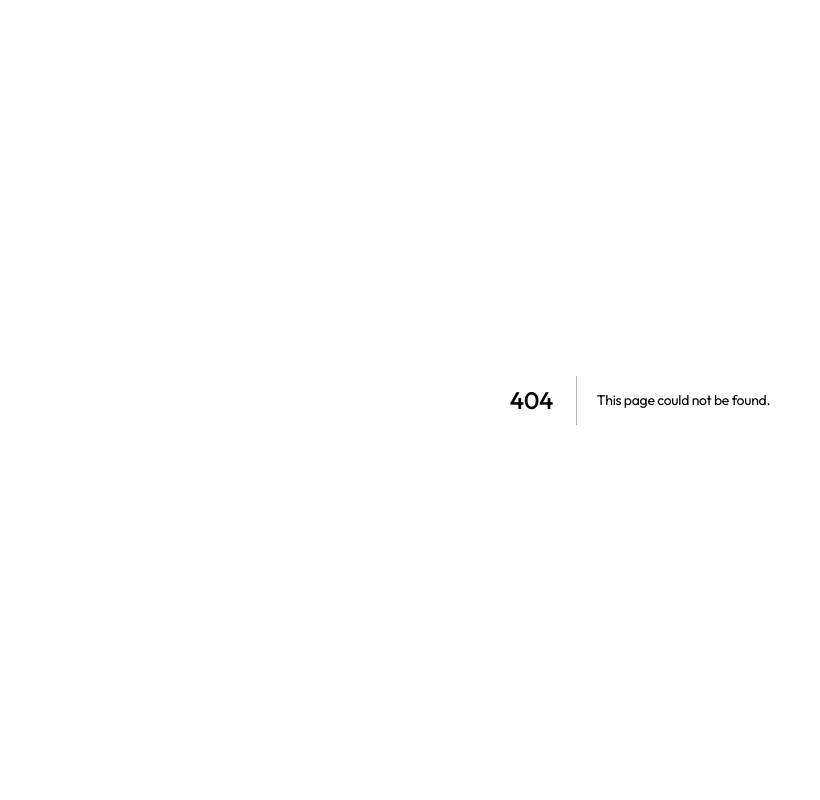
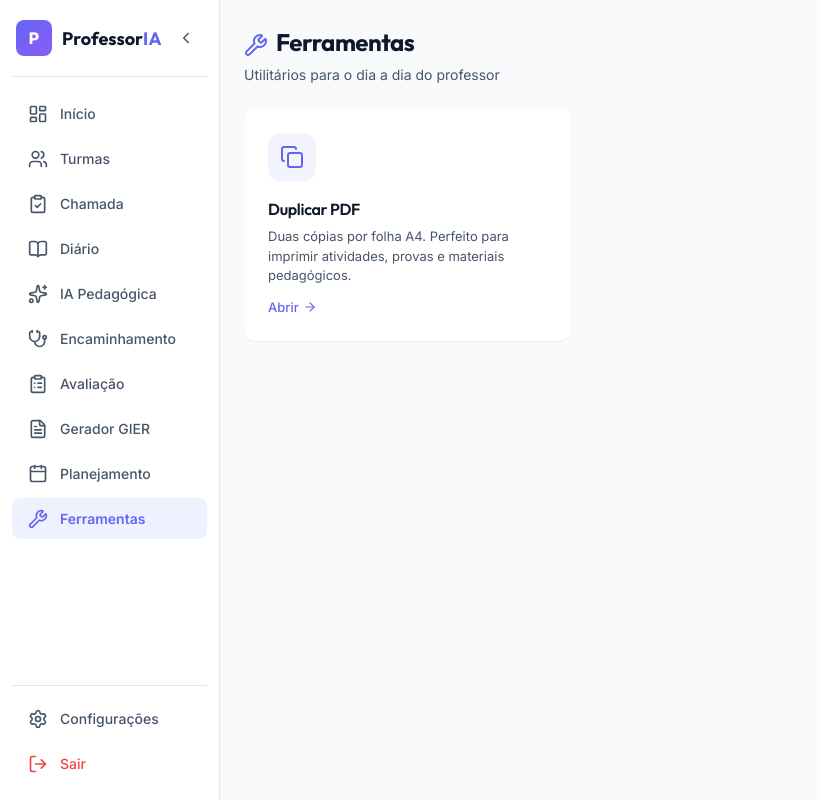
Before and after one commit to Danilo911/professoria-classroom, a Next.js app: page /dashboard/ferramentas in a window 1280 px wide. Before the commit this address had no page. Shown: the whole page, without its empty margins (0-820 px from the left). Built offline with nearby package versions, Linux system fonts and the light colour scheme.

Commit message:
feat: adiciona pagina Ferramentas com Duplicar PDF
- Cria /dashboard/ferramentas com cards de ferramentas
- Cria /dashboard/ferramentas/duplicar-pdf com iframe do duplica-pdf.netlify.app
- Adiciona 'Ferramentas' ao menu lateral (icone Wrench)

```diff
--- /dev/null
+++ b/src/app/dashboard/ferramentas/duplicar-pdf/page.tsx
@@ -0,0 +1,24 @@
+'use client'
+
+import { ArrowLeft } from 'lucide-react'
+import { useRouter } from 'next/navigation'
+
+export default function DuplicarPdfPage() {
+  const router = useRouter()
+
+  return (
+    <div style={{ display: 'flex', flexDirection: 'column', height: 'calc(100vh - 120px)' }}>
+      <div style={{ display: 'flex', alignItems: 'center', gap: 12, marginBottom: 16 }}>
+        <button onClick={() => router.push('/dashboard/ferramentas')} className="btn btn-sm btn-ghost" style={{ padding: 8 }}>
+          <ArrowLeft size={18} />
+        </button>
+        <h1 style={{ fontSize: 20 }}>Duplicar PDF</h1>
+      </div>
+      <iframe
+        src="https://duplica-pdf.netlify.app/"
+        style={{ width: '100%', flex: 1, border: 'none', borderRadius: 12 }}
+        title="Duplicar PDF"
+      />
+    </div>
+  )
+}
--- /dev/null
+++ b/src/app/dashboard/ferramentas/page.tsx
@@ -0,0 +1,56 @@
+'use client'
+
+import { useState, useEffect } from 'react'
+import { useRouter } from 'next/navigation'
+import { Wrench, Copy, ArrowRight } from 'lucide-react'
+
+const tools = [
+  {
+    id: 'duplicar-pdf',
+    title: 'Duplicar PDF',
+    desc: 'Duas cópias por folha A4. Perfeito para imprimir atividades, provas e materiais pedagógicos.',
+    icon: Copy,
+    color: '#6366F1',
+  },
+]
+
+const colorMap: Record<string, string> = {
+  'duplicar-pdf': '#6366F1',
+}
+
+export default function FerramentasPage() {
+  const router = useRouter()
+
+  return (
+    <div>
+      <div style={{ marginBottom: 24 }}>
+        <h1 style={{ fontSize: 24, marginBottom: 4 }}>
+          <Wrench size={24} style={{ display: 'inline', marginRight: 8, color: 'var(--primary)' }} />
+          Ferramentas
+        </h1>
+        <p style={{ color: 'var(--text-secondary)', fontSize: 14 }}>Utilitários para o dia a dia do professor</p>
+      </div>
+
+      <div style={{ display: 'grid', gridTemplateColumns: 'repeat(auto-fill, minmax(280px, 1fr))', gap: 16 }}>
+        {tools.map(t => {
+          const Icon = t.icon
+          const c = colorMap[t.id]
+          return (
+            <button key={t.id} onClick={() => router.push(`/dashboard/ferramentas/${t.id}`)}
+              className="card card-interactive"
+              style={{ padding: 24, textAlign: 'left', cursor: 'pointer', border: 'none', background: 'var(--bg-surface)' }}>
+              <div style={{ width: 48, height: 48, borderRadius: 'var(--radius-lg)', background: `${c}12`, display: 'flex', alignItems: 'center', justifyContent: 'center', marginBottom: 16 }}>
+                <Icon size={24} color={c} />
+              </div>
+              <h3 style={{ fontSize: 16, fontWeight: 600, marginBottom: 6 }}>{t.title}</h3>
+              <p style={{ fontSize: 13, color: 'var(--text-secondary)', marginBottom: 12, lineHeight: 1.5 }}>{t.desc}</p>
+              <div style={{ display: 'flex', alignItems: 'center', gap: 4, fontSize: 13, color: 'var(--primary)', fontWeight: 500 }}>
+                Abrir <ArrowRight size={14} />
+              </div>
+            </button>
+          )
+        })}
+      </div>
+    </div>
+  )
+}
--- a/src/app/dashboard/layout.tsx
+++ b/src/app/dashboard/layout.tsx
@@ -8,7 +8,7 @@ import {
   LayoutDashboard, Users, ClipboardCheck, BookOpen,
   Sparkles, FileText, Calendar, Settings, LogOut,
   Menu, X, ChevronLeft, MoreHorizontal, Stethoscope,
-  ClipboardList,
+  ClipboardList, Wrench,
 } from 'lucide-react'
 
 const navItems = [
@@ -21,6 +21,7 @@ const navItems = [
   { href: '/dashboard/avaliacao', label: 'Avaliação', icon: ClipboardList },
   { href: '/dashboard/gier', label: 'Gerador GIER', icon: FileText },
   { href: '/dashboard/planejamento', label: 'Planejamento', icon: Calendar },
+  { href: '/dashboard/ferramentas', label: 'Ferramentas', icon: Wrench },
 ]
 
 // Bottom nav shows first 4 + "More" on mobile
```
